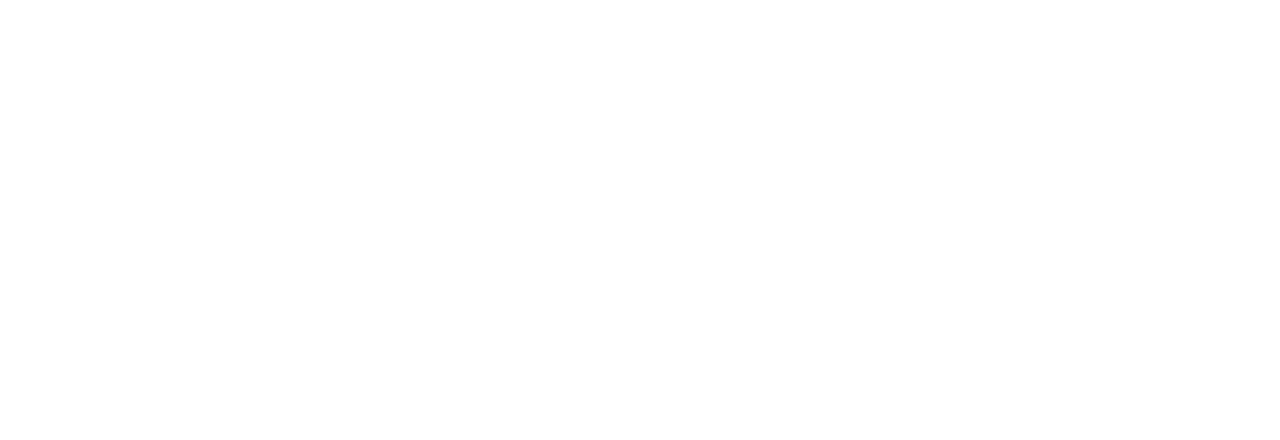
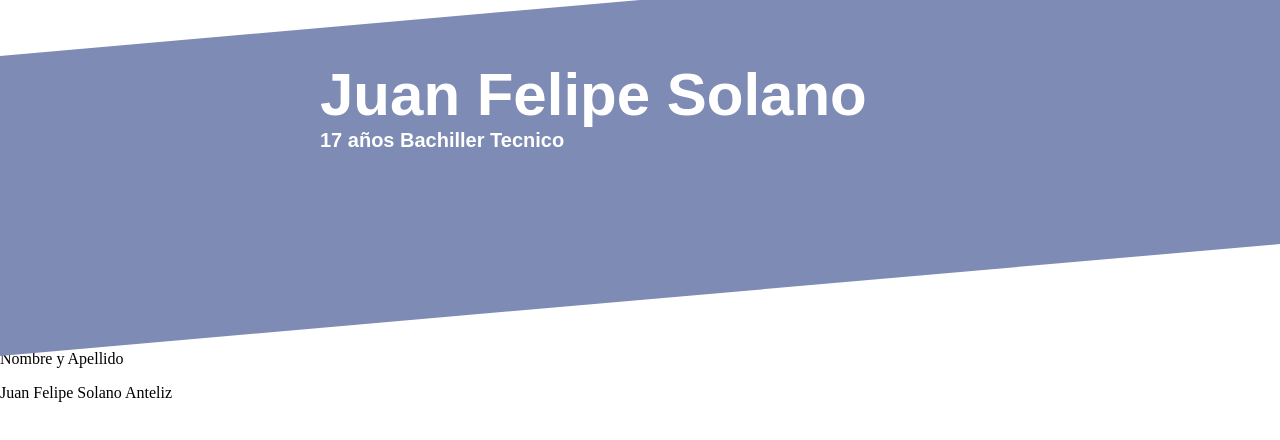
Before and after one commit to JuanFelipeSolanoAnteliz/html_solanoJuanFelipe, a plain HTML site: page Dia 2/index.html in a window 1280 px wide. Drawn offline with Linux system fonts and the light colour scheme; a web font is replaced by a local one.

Commit message:
inicio hoja de vida

```diff
--- /dev/null
+++ b/Dia 2/index.css
@@ -0,0 +1,45 @@
+body {
+    margin:0;
+    padding:0;
+    background: #FFFFFF;
+}
+
+
+.name {
+    width: 100%;
+    height: 300px;
+    background: #7D8BB5;
+    transform: skewY(-5deg);
+}
+
+.name .content {
+    width:50%;
+    height: 50%;
+    position:absolute;
+    left:25%;
+}
+
+.name  .content .p-1 {
+    color:#FFFFFF;
+    font-family: "Sofia", sans-serif ;
+    font-weight: bolder;
+    font-size: 60px;
+    transform: skewY(5deg);
+    margin-bottom: 0;
+}
+
+.name .content .p-2 {
+    color:#FFFFFF;
+    font-family: "Sofia", sans-serif;
+    font-weight: bolder;
+    font-size: 20px;
+    transform: skewY(5deg);
+    margin-top: 0;
+    margin-bottom: 0;
+}
+.info {
+    width: 90%;
+    height: auto;
+    background: #7D8BB5;
+    margin:5% auto;
+}
--- a/Dia 2/index.html
+++ b/Dia 2/index.html
@@ -1,2 +1,26 @@
-<!-- hacer una hoja de vida
-- preguntar a la psicologa que debe tener una hoja de vida -->
+<!DOCTYPE html>
+<html lang="es">
+<head>
+    <meta charset="UTF-8">
+    <meta name="viewport" content="width=device-width, initial-scale=1.0">
+    <title>Hoja de Vida</title>
+    <link rel="stylesheet" href="index.css">
+    <link href="https://fonts.googleapis.com/css?family=Baloo+Tamma+2|Monserrat&display=swap" rel="stylesheet">
+</head>
+<body>
+    <div class="name">
+        <div class="content">
+            <p class="p-1">Juan Felipe Solano</p>
+            <p class="p-2">17 años Bachiller Tecnico</p>
+
+
+        </div>
+    </div>
+    <div calss="info">
+        <p class="tituloseccion">Informacion Personal</p>
+        <p class="tituloinfo">Nombre y Apellido</p>
+        <p class="infoname">Juan Felipe Solano Anteliz</p>
+    </div>
+
+</body>
+</html>
```
Also changed, not shown: Dia 2/estilos.css (deleted).
